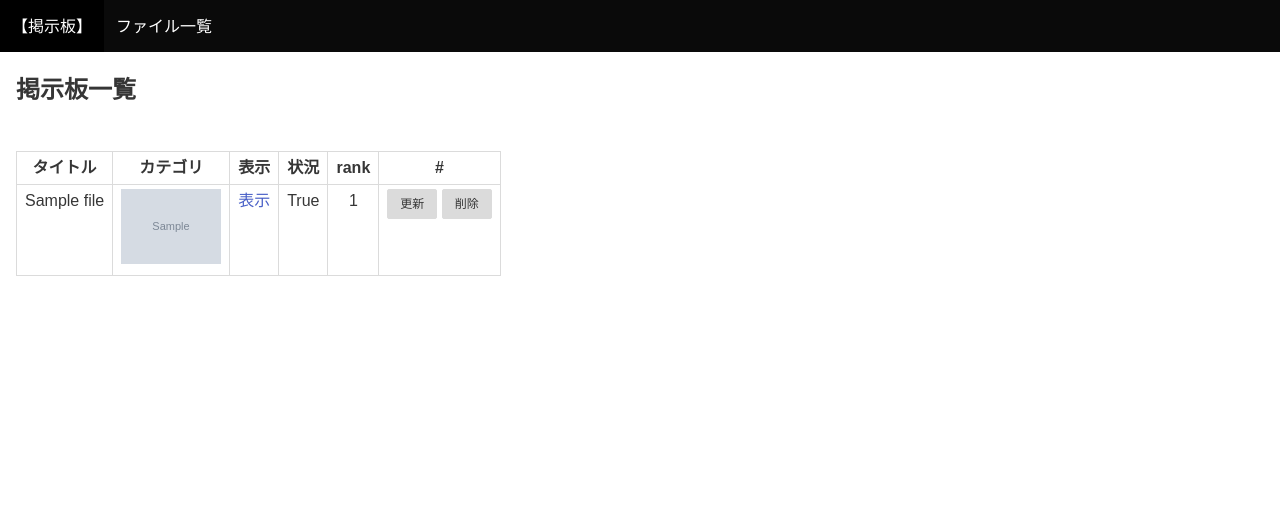
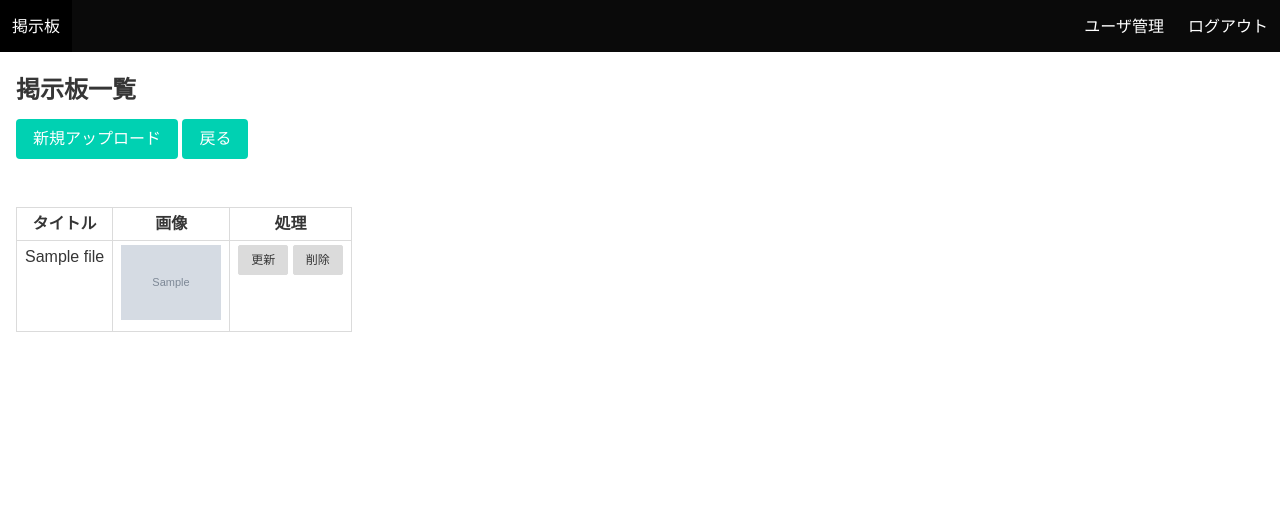
Before and after one commit to gotonorio/keijiban, a Django app: page /file/list/ in a window 1280 px wide. Shown: the top 516 px of the page. Run offline with Django 4.2, Linux system fonts and the light colour scheme; a user stored in the database is signed in; tables that the repository leaves empty hold one stand-in row (values such as "Sample post"); grey boxes marked "Sample" are stand-in pictures; parts of the project's set-up code (start-up, migrations or seed data) failed here and were passed over.

Commit message:
alpha版完成

```diff
--- a/bbs/models.py
+++ b/bbs/models.py
@@ -1,5 +1,7 @@
 import os
 
+from django.conf import settings
+from django.core.exceptions import ValidationError
 from django.db import models
 from django.utils import timezone
 
@@ -18,12 +20,20 @@ def get_upload_to(instance, filename):
     return path
 
 
+def image_size(value):
+    """ アップロード写真のサイズを制限 """
+    limit = settings.LIMMIT_IMAGE_SIZE
+    if value.size > limit:
+        raise ValidationError(f'ファイルサイズは {limit} byte以下にしてください。')
+
+
 class File(models.Model):
     """ アップロードするイメージファイル """
     title = models.CharField(verbose_name='タイトル', max_length=32)
     # summary = models.TextField(verbose_name='概要', blank=True, null=True)
     summary = models.CharField(verbose_name='概要', max_length=128, blank=True, null=True)
-    img = models.ImageField(verbose_name='写真ファイル', upload_to=get_upload_to, null=True, blank=True)
+    img = models.ImageField(verbose_name='写真ファイル', upload_to=get_upload_to,
+                            validators=[image_size], null=True, blank=True)
     rank = models.IntegerField(verbose_name='表示順', default=0)
     created_at = models.DateTimeField(verbose_name='作成日', default=timezone.now)
     alive = models.BooleanField(verbose_name='有効', default=True)
--- a/bbs/templates/bbs/file_confirm_delete.html
+++ b/bbs/templates/bbs/file_confirm_delete.html
@@ -29,8 +29,8 @@
       <p>タイトル:{{ file.title }}</p>
       <p><img src="{{file.img.url}}" style="width: 500px; auto;"></p>
       <br>
-      <button type="submit" class="button is-danger">削除する</button>
-      <a class="button is-primary" href="javascript:void(0);" onclick="window.history.back();">戻る</a>
+      <button type="submit" class="button is-danger">Delete</button>
+      <a class="button is-link" href="javascript:void(0);" onclick="window.history.back();">Cancel</a>
     </div>
     {% csrf_token %}
   </form>
--- a/bbs/templates/bbs/file_form.html
+++ b/bbs/templates/bbs/file_form.html
@@ -50,8 +50,7 @@
     <br>
     <div class='content has-text-centered my_button'>
       <button type="submit" class="button is-danger" value="send" name="action">送信する</button>
-      <button type="submit" class="button is-primary" value="send_more" name="action">送信してもう1つ追加</button>
-      <a class="button is-primary" href="javascript:void(0);" onclick="window.history.back();">戻る</a>
+      <a class="button is-link" href="javascript:void(0);" onclick="window.history.back();">戻る</a>
     </div>
   </form>
   <br>
--- a/bbs/templates/bbs/file_list.html
+++ b/bbs/templates/bbs/file_list.html
@@ -7,7 +7,7 @@
 {% block navbar %}
 <nav class="navbar is-fixed-top is-black is-size-6" role="navigation" aria-label="main navigation">
   <div class="navbar-brand">
-    <a class="navbar-item">【掲示板】</a>
+    <a class="navbar-item" href="{% url 'bbs:list' %}">掲示板</a>
     {# ハンバーガアイコンのため以下の5行とbase.htmlでのjsスクリプトが必要 #}
     <a role="button" class="navbar-burger " aria-label="menu" aria-expanded="false" data-target="navbarMypage">
       <span aria-hidden="true"></span>
@@ -17,12 +17,13 @@
   </div>
   <div id="navbarMypage" class="navbar-menu">
     <div class="navbar-start">
-      <a class="navbar-item" href="{% url 'bbs:list' %}">ファイル一覧</a>
-      {% comment %} <a class="navbar-item" href="{% url 'bbs:category_index' %}">カテゴリ一覧</a> {% endcomment %}
     </div>
-    {% comment %} <div class="navbar-end">
-      <a class="navbar-item" href="{% url 'register:news_card' %}">ホームに戻る</a>
-    </div> {% endcomment %}
+    <div class="navbar-end">
+      {% if user.is_superuser %}
+        <a class="navbar-item" href="{% url 'register:user_list' %}">ユーザ管理</a>
+      {% endif %}
+      <a class="navbar-item" href="{% url 'register:logout' %}">ログアウト</a>
+    </div>
   </div>
 </nav>
 {% endblock navbar %}
@@ -32,27 +33,16 @@
   <br>
   <div class="content">
     <h3>掲示板一覧</h3>
-{% comment %}
-    {% if category_pk %}
-      <!-- カテゴリ一覧からカテゴリ別のファイル一覧で表示 -->
-      <a href="{% url 'bbs:file_create' category_pk %}" class="button is-primary">更新アップロード</a>
-    {% else %}
-      <a href="{% url 'bbs:file_create' %}" class="button is-primary">新規アップロード</a>
-    {% endif %}
-    <!--<a href="{% url 'notice:news_card' %}" class="button is-primary">戻る</a>-->
-    <a class="button is-primary" href="javascript:void(0);" onclick="window.history.back();">前に戻る</a>
-{% endcomment %}
+    <a href="{% url 'bbs:file_create' %}" class="button is-primary">新規アップロード</a>
+    <a class="button is-primary" href="javascript:void(0);" onclick="window.history.back();">戻る</a>
   </div>
   <br>
   <table class="table is-narrow is-bordered is-striped">
     <thead>
       <tr>
         <th class="has-text-centered">タイトル</th>
-        <th class="has-text-centered">カテゴリ</th>
-        <th class="has-text-centered">表示</th>
-        <th class="has-text-centered">状況</th>
-        <th class="has-text-centered">rank</th>
-        <th class="has-text-centered">#</th>
+        <th class="has-text-centered">画像</th>
+        <th class="has-text-centered">処理</th>
       </tr>
     </thead>
     <tbody>
@@ -60,11 +50,8 @@
       <tr>
         <td class="has-text-left">{{file.title}}</td>
         <td class="has-text-centered">
-          <img src="{{file.img.url}}" style="width: 100px; auto;">
+          <a href="{{file.img.url}}"><img src="{{file.img.url}}" style="width: 100px; auto;"></a>
         </td>
-        <td class="has-text-centered"><a href="{{file.img.url}}">表示</a></td>
-        <td class="has-text-centered">{{ file.alive }}</td>
-        <td class="has-text-centered">{{ file.rank }}</td>
         <td class="nowrap">
           <a href="{% url 'bbs:file_update' file.pk %}" class="button has-background-grey-lighter is-small">
             更新
--- a/keijiban/settings.py
+++ b/keijiban/settings.py
@@ -129,6 +129,8 @@ DEFAULT_AUTO_FIELD = 'django.db.models.BigAutoField'
 # user setting
 # ------------------------------------------------------------------
 AUTH_USER_MODEL = 'register.User'
+# 写真サイズは2MB以下
+LIMMIT_IMAGE_SIZE = 2097152
 
 # ファイルアップロード用
 # https://qiita.com/okoppe8/items/86776b8df566a4513e96
@@ -137,7 +139,8 @@ MEDIA_URL = "/media/"
 
 LOGIN_URL = 'register:login'
 LOGIN_REDIRECT_URL = 'bbs:file_list'
-LOGOUT_REDIRECT_URL = 'register:login'
+# ログアウトメッセージ表示のため、コメントアウトする。
+# LOGOUT_REDIRECT_URL = 'bbs:list'
 
 # ブラウザを閉じたらログアウトさせる。
 SESSION_EXPIRE_AT_BROWSER_CLOSE = True
--- a/keijiban/urls.py
+++ b/keijiban/urls.py
@@ -21,8 +21,8 @@ from django.urls import include, path
 urlpatterns = [
     path('admin/', admin.site.urls),
     path('', include('bbs.urls')),
-    # path('keijiban', include('bbs.urls')),
-    path('register', include('register.urls')),
+    # path('keijiban/', include('bbs.urls')),
+    path('register/', include('register.urls')),
 ]
 
 # 開発環境で静的ファイルをアップロードするための追加設定。
--- a/register/models.py
+++ b/register/models.py
@@ -2,6 +2,7 @@ from django.contrib.auth.models import AbstractUser, Group
 from django.core.exceptions import ObjectDoesNotExist
 from django.db import models
 from django.dispatch import receiver
+from django.http import Http404
 
 
 class User(AbstractUser):
@@ -20,14 +21,14 @@ class User(AbstractUser):
 
 @receiver(models.signals.post_save, sender=User)
 def post_save_user_signal_handler(sender, instance, created, **kwargs):
-    """ シグナルによってMyUserにgroupを追加する。
+    """ シグナルによってUserにgroupを追加する。
     https://stackoverflow.com/questions/51974276/how-to-automatically-add-group-and-staff-permissions-when-user-is-created/51975193
     """
     if created:
         try:
             group = Group.objects.get(name='guest')
         except ObjectDoesNotExist:
-            pass
+            raise Http404("guestグループが存在しません。管理者に連絡してください。")
         else:
             instance.groups.add(group)
             instance.save()
--- a/register/templates/register/logout.html
+++ b/register/templates/register/logout.html
@@ -2,6 +2,6 @@
 {% block content %}
 <div class="content has-text-centered">
   <h3>ログアウトしました</h3>
-  <a class="button is-primary" href="{% url 'register:mypage' %}" >再ログイン<a>
+  <a class="button is-link" href="{% url 'bbs:list' %}" >掲示板へ戻る<a>
 </div>
 {% endblock %}
--- a/register/templates/register/user/temp_user_create_form.html
+++ b/register/templates/register/user/temp_user_create_form.html
@@ -24,7 +24,7 @@
     <br>
     <div class='content has-text-centered my_button'>
       <button type='submit' class='button is-link'>登録</button>
-      <a class='button is-danger' href='javascript:void(0);' onclick='window.history.back();'>キャンセル</a>
+      <a class='button is-danger' href='javascript:void(0);' onclick='window.history.back();'>戻る</a>
     </div>
   </form>
 </div>
--- a/register/templates/register/user/temp_user_done.html
+++ b/register/templates/register/user/temp_user_done.html
@@ -20,7 +20,7 @@ Accept
   </div>
   <div id="navbarMainMenu" class="navbar-menu">
     <div class="navbar-end">
-      <a class="navbar-item" href="{% url 'register:mypage' %}">ホームに戻る</a>
+      <a class="navbar-item" href="{% url 'bbs:list' %}">掲示板</a>
     </div>
   </div>
 </nav>
--- a/register/templates/register/user/user_list.html
+++ b/register/templates/register/user/user_list.html
@@ -1,5 +1,4 @@
 {% extends "base.html" %}
-{% load humanize %} {# 3桁区切りのため追加 #}
 {% load static %} {# {% static  を使うため必要 #}
 
 {% block title %}
@@ -23,7 +22,7 @@
     <div class="navbar-start">
     </div>
     <div class="navbar-end">
-      <a class="navbar-item" href="{% url 'register:mypage' %}">戻る</a>
+      <a class="navbar-item" href="{% url 'bbs:file_list' %}">戻る</a>
     </div>
   </div>
 </nav>
--- a/templates/page.html
+++ b/templates/page.html
@@ -1,4 +1,3 @@
-{% load my_templatetags %}
 <div class="container with_mobile">
 <nav class="pagination is-centered" role="navigation" aria-label="pagination">
   <!-- 前へ の部分 -->
```
Also changed, not shown: bbs/templates/bbs/keijiban.html (+15 -9 lines), register/templates/register/login.html (+7 -10 lines), README.md (added).
